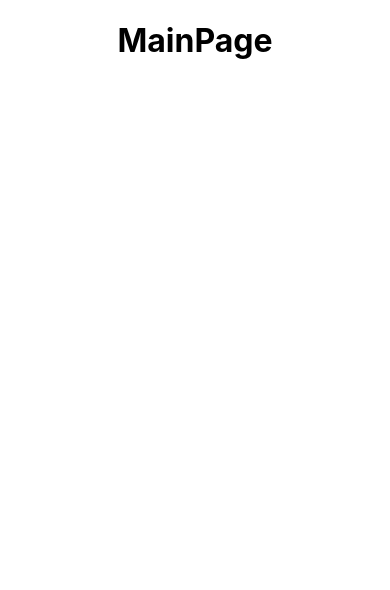
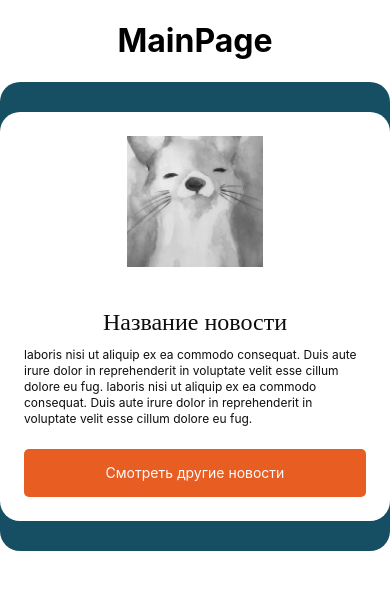
Before and after one commit to Phizick/NKO-project, a React (Create React App) app in the folder frontend/: page / in a window 390 px wide. Shown: the top 590 px of the page. Built offline with nearby package versions, Linux system fonts and the light colour scheme.

Commit message:
feat news

```diff
--- /dev/null
+++ b/frontend/src/components/News/News.js
@@ -0,0 +1,24 @@
+import styles from './News.module.css';
+import image from '../../images/news.png';
+import { Link } from 'react-router-dom';
+
+function News() {
+    return (
+        <div className={ styles.news }>
+            <div className={ styles.content }>
+                <img src={image} alt='Картинка к новости' className={ styles.image } />
+                <div className={ styles.block }>
+                    <h2 className={ styles.title }>Название новости</h2>
+                    <p className={ styles.text }> laboris nisi ut aliquip ex ea commodo consequat.
+                    Duis aute irure dolor in reprehenderit in voluptate velit esse cillum dolore eu fug.
+                    laboris nisi ut aliquip ex ea commodo consequat.
+                    Duis aute irure dolor in reprehenderit in voluptate velit esse cillum dolore eu fug.</p>
+                    <Link to='/news' className={ styles.link }>Смотреть другие новости</Link>
+                </div>
+            </div>
+
+        </div>
+    )
+}
+
+export default News;
--- /dev/null
+++ b/frontend/src/components/News/News.module.css
@@ -0,0 +1,157 @@
+.news {
+    margin: 96px auto;
+    padding: 56px 184px;
+    background-color: var(--Cyan-300);
+    border-radius: 20px;
+    max-width: 864px;
+    display: flex;
+    justify-content: center;
+    align-items: center;
+}
+
+.content {
+    background-color: #fff;
+    padding: 24px;
+    border-radius: 20px;
+    height: calc(100% - 48px);
+    width: calc(100% - 48px);
+    display: flex;
+    flex-direction: row;
+    justify-content: space-between;
+    align-items: flex-start;
+}
+
+.image {
+    width: 40%;
+    height: 100%;
+    object-fit: cover;
+}
+
+.block {
+    width: 55%;
+    align-self: stretch;
+    position: relative;
+    padding-bottom: 55px;
+}
+
+.title {
+    margin: 0;
+    font-family: Sreda;
+    font-size: 32px;
+    font-weight: 400;
+    line-height: 40px;
+    letter-spacing: 0em;
+    text-align: center;
+    color: var(--Gradation-700);
+}
+
+.text {
+    font-family: Inter;
+    font-size: 14px;
+    font-weight: 400;
+    line-height: 18px;
+    letter-spacing: 0em;
+    text-align: left;
+    color: var(--Gradation-700);
+    margin-top: 30px;
+    margin-bottom: 30px;
+}
+
+.link {
+    display: block;
+    width: 206px;
+    height: 48px;
+    background-color: var(--Orange-300);
+    border-radius: 5px;
+    font-family: Inter;
+    font-size: 12px;
+    font-weight: 400;
+    line-height: 48px;
+    text-align: center;
+    color: var(--Gradation-100);
+    text-decoration: none;
+    position: absolute;
+    right: 0;
+    bottom: 0;
+}
+
+@media (max-width: 1440px) {
+    .news {
+        margin: 96px 104px;
+        width: calc(100% - 576px);
+    }
+}
+
+@media (max-width: 1300px) {
+    .news {
+        margin: 0 70px;
+        padding-right: 100px;
+        padding-left: 100px;
+        max-width: 1000px;
+        width: calc(100% - 340px);
+    }
+}
+
+@media (max-width: 1100px) {
+    .block {
+        padding-bottom: 35px;
+    }
+
+    .title {
+        font-size: 28px;
+    }
+
+    .text {
+        margin: 10px 0;
+        font-size: 12px;
+        line-height: 16px;
+    }
+
+    .link {
+        height: 30px;
+        line-height: 30px;
+    }
+}
+
+@media (max-width: 900px) {
+    .news {
+        margin: 0 30px;
+        padding-right: 50px;
+        padding-left: 50px;
+        width: calc(100% - 160px);
+    }
+}
+
+@media (max-width: 751px) {
+    .news {
+        margin: 0;
+        padding: 30px 0;
+        width: 100%;
+    }
+
+    .title {
+        font-size: 24px;
+        line-height: 30px;
+    }
+}
+
+@media (max-width: 550px) {
+    .content {
+        flex-direction: column;
+        align-items: center;
+        justify-content: flex-start;
+    }
+
+    .block {
+        margin-top: 40px;
+        width: 100%;
+        padding-bottom: 60px;
+    }
+
+    .link {
+        width: 100%;
+        height: 48px;
+        font-size: 14px;
+        line-height: 48px;
+    }
+}
--- a/frontend/src/pages/MainPage/MainPage.jsx
+++ b/frontend/src/pages/MainPage/MainPage.jsx
@@ -1,9 +1,11 @@
 import styleMainPage from "./MainPage.module.css";
+import News from "../../components/News/News";
 
 export const MainPage = () => {
   return (
     <div>
       <h1>MainPage</h1>
+      <News />
     </div>
   );
 };
```
Also changed, not shown: frontend/src/images/news.png (added).
